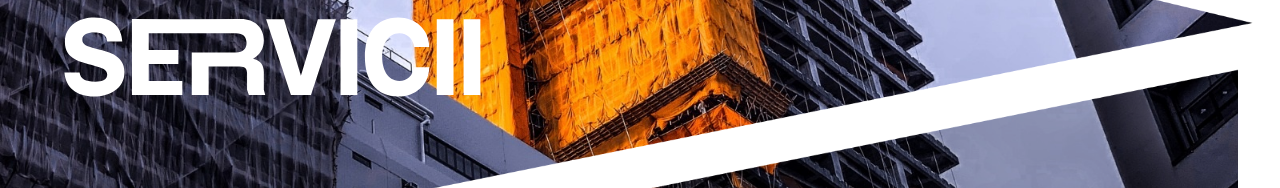
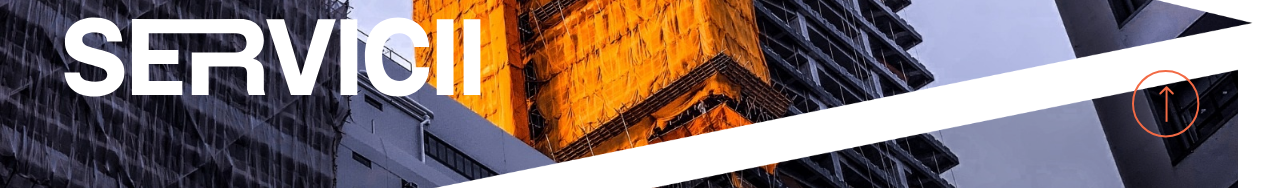
Before and after one commit to vikramkumartejani/ferandalex, a Next.js app: page /service in a window 1280 px wide. Shown: the part 582-770 px from the top of the page. Built offline with nearby package versions, Linux system fonts and the light colour scheme.

Commit message:
Sticky Button Added

```diff
--- a/src/app/about/page.tsx
+++ b/src/app/about/page.tsx
@@ -6,6 +6,13 @@ import "aos/dist/aos.css";
 import { useEffect } from "react";
 
 const Page = () => {
+  const handleGoToTop = () => {
+    window.scrollTo({
+      top: 0,
+      behavior: "smooth", // Optional: smooth scrolling animation
+    });
+  };
+
   useEffect(() => {
     AOS.init({ duration: 1000 });
   }, []);
@@ -157,6 +164,12 @@ const Page = () => {
           </p>
         </div>
       </section>
+
+      <div className="fixed bottom-5 right-5 lg:bottom-[80px]  lg:right-[80px] flex w-full justify-end ms-auto">
+        <button onClick={handleGoToTop}>
+          <img src="/assets/up-arrow.svg" alt="Go to top" width="68.38px" />
+        </button>
+      </div>
       <Footer />
     </div>
   );
--- a/src/app/components/CustomerOpinion.tsx
+++ b/src/app/components/CustomerOpinion.tsx
@@ -11,12 +11,12 @@ const CustomerOpinion = () => {
     });
   }, []);
 
-  const handleGoToTop = () => {
-    window.scrollTo({
-      top: 0,
-      behavior: "smooth", // Optional: smooth scrolling animation
-    });
-  };
+  // const handleGoToTop = () => {
+  //   window.scrollTo({
+  //     top: 0,
+  //     behavior: "smooth", // Optional: smooth scrolling animation
+  //   });
+  // };
 
   return (
     <div className="bg-white flex flex-col md:gap-[80px] gap-[10px] md:py-[100px] py-[80px] lg:px-[157px] md:px-[70px] px-[25px] font-clashdisplay-regular">
@@ -39,11 +39,11 @@ const CustomerOpinion = () => {
           Anton Andrei
         </p>
       </span>
-      <div className="flex w-full justify-end ms-auto">
+      {/* <div className="flex w-full justify-end ms-auto">
         <button onClick={handleGoToTop} data-aos="fade-up" data-aos-delay="900">
           <img src="/assets/up-arrow.svg" alt="Go to top" width="68.38px" />
         </button>
-      </div>
+      </div> */}
     </div>
   );
 };
--- a/src/app/page.tsx
+++ b/src/app/page.tsx
@@ -1,3 +1,4 @@
+"use client";
 import Navbar from "./components/Navbar";
 import Footer from "./components/Footer";
 import Hero from "./components/Hero";
@@ -8,8 +9,15 @@ import Corporate from "./components/Corporate";
 import CustomerOpinion from "./components/CustomerOpinion";
 
 const Home: React.FC = () => {
+  const handleGoToTop = () => {
+    window.scrollTo({
+      top: 0,
+      behavior: "smooth", // Optional: smooth scrolling animation
+    });
+  };
+
   return (
-    <>
+    <div>
       <Hero />
       <SolutionsForAnyProject />
       <OurVision />
@@ -17,7 +25,12 @@ const Home: React.FC = () => {
       <WhatWeOffer />
       <CustomerOpinion />
       <Footer />
-    </>
+      <div className="fixed bottom-5 right-5 lg:bottom-[80px]  lg:right-[80px] flex w-full justify-end ms-auto">
+        <button onClick={handleGoToTop}>
+          <img src="/assets/up-arrow.svg" alt="Go to top" width="68.38px" />
+        </button>
+      </div>
+    </div>
   );
 };
 
--- a/src/app/service/page.tsx
+++ b/src/app/service/page.tsx
@@ -34,6 +34,12 @@ const PrevArrow: React.FC<{ onClick?: () => void }> = ({ onClick }) => {
 };
 
 const Page = () => {
+  const handleGoToTop = () => {
+    window.scrollTo({
+      top: 0,
+      behavior: "smooth", // Optional: smooth scrolling animation
+    });
+  };
   useEffect(() => {
     AOS.init({ duration: 1000 });
   }, []);
@@ -290,6 +296,12 @@ const Page = () => {
           {/* End  */}
         </div>
       </section>
+
+      <div className="fixed bottom-5 right-5 lg:bottom-[80px]  lg:right-[80px] flex w-full justify-end ms-auto">
+        <button onClick={handleGoToTop}>
+          <img src="/assets/up-arrow.svg" alt="Go to top" width="68.38px" />
+        </button>
+      </div>
       <Footer />
     </div>
   );
```
